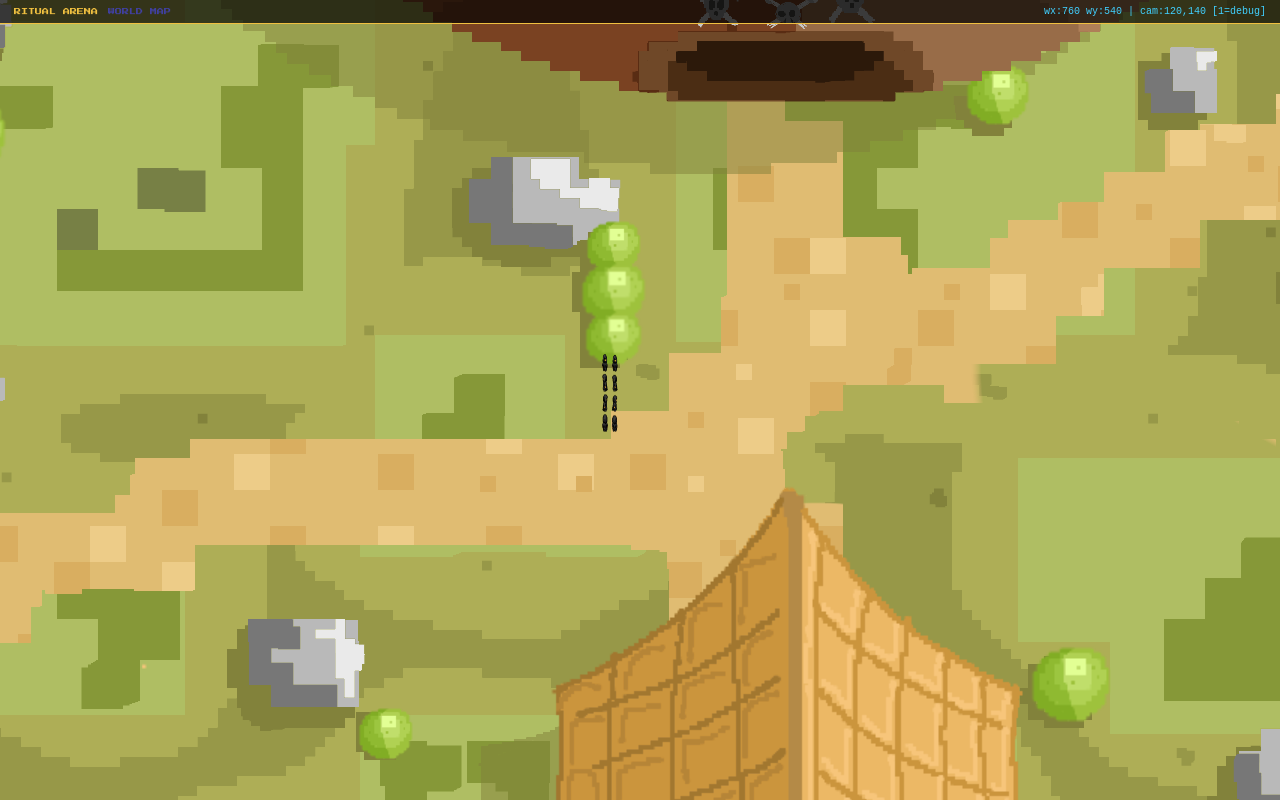
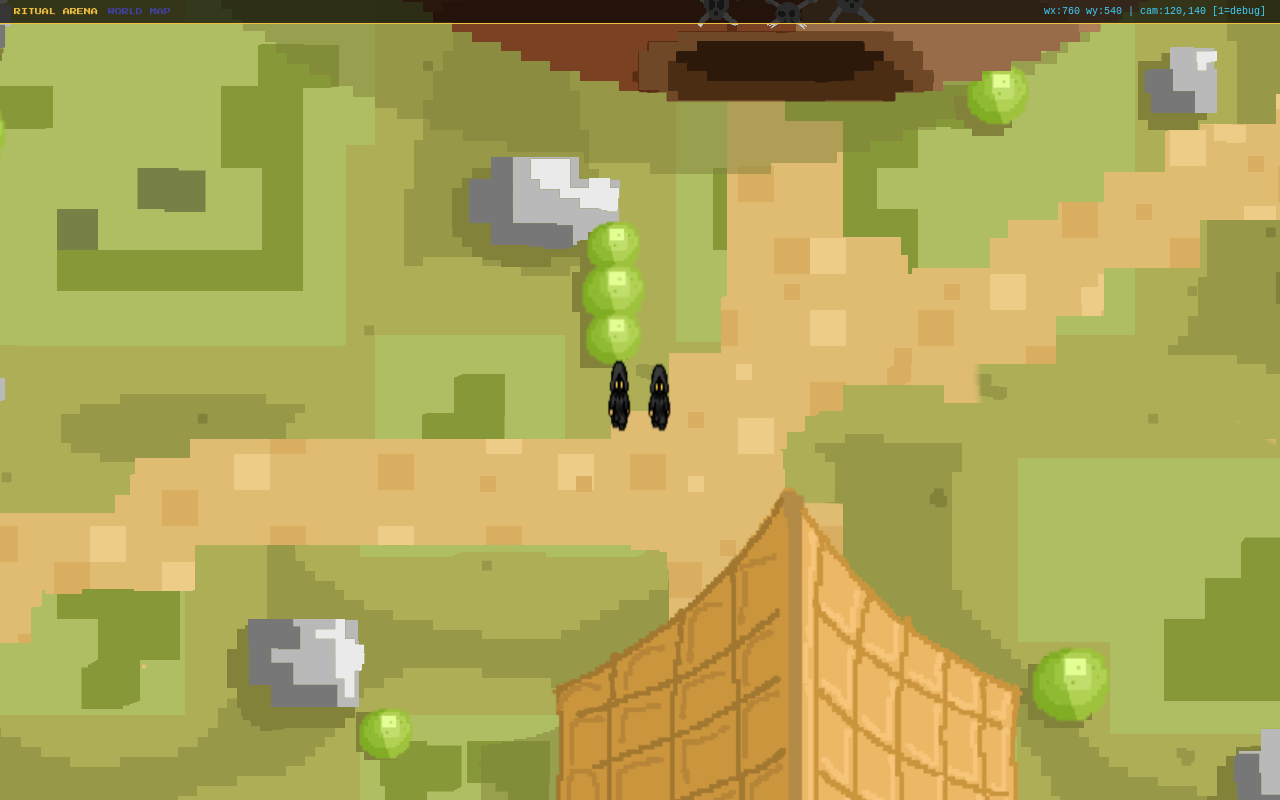
Before and after one commit to arifhidayat1/ritualarena1, a website: page world.html in a window 1280 px wide. Drawn offline with Linux system fonts and the light colour scheme; animation ran at ten frames a second.

Commit message:
Fix sprite frame size walk 64x64 idle 128x64

```diff
--- a/world.html
+++ b/world.html
@@ -493,10 +493,10 @@ requestAnimationFrame(loop);
 
 <script>
 // Sprite sheet renderer patch
-// Walk sheet: 4 cols x 4 rows = 1024x1024 -> each frame 256x256
-// Idle sheet: 2 cols x 4 rows = 1024x1024 -> each frame 512x256
-const WALK_FW = 256; const WALK_FH = 256;
-const IDLE_FW = 512; const IDLE_FH = 256;
+// Walk: 4 cols x 4 rows, 256x256 total -> frame 64x64
+// Idle: 2 cols x 4 rows, 256x256 total -> frame 128x64
+const WALK_FW = 64; const WALK_FH = 64;
+const IDLE_FW = 128; const IDLE_FH = 64;
 const DISPLAY_W = 80;
 const DISPLAY_H = 80;
 const DIR_ROW = { down:0, left:1, right:2, up:3 };
```
